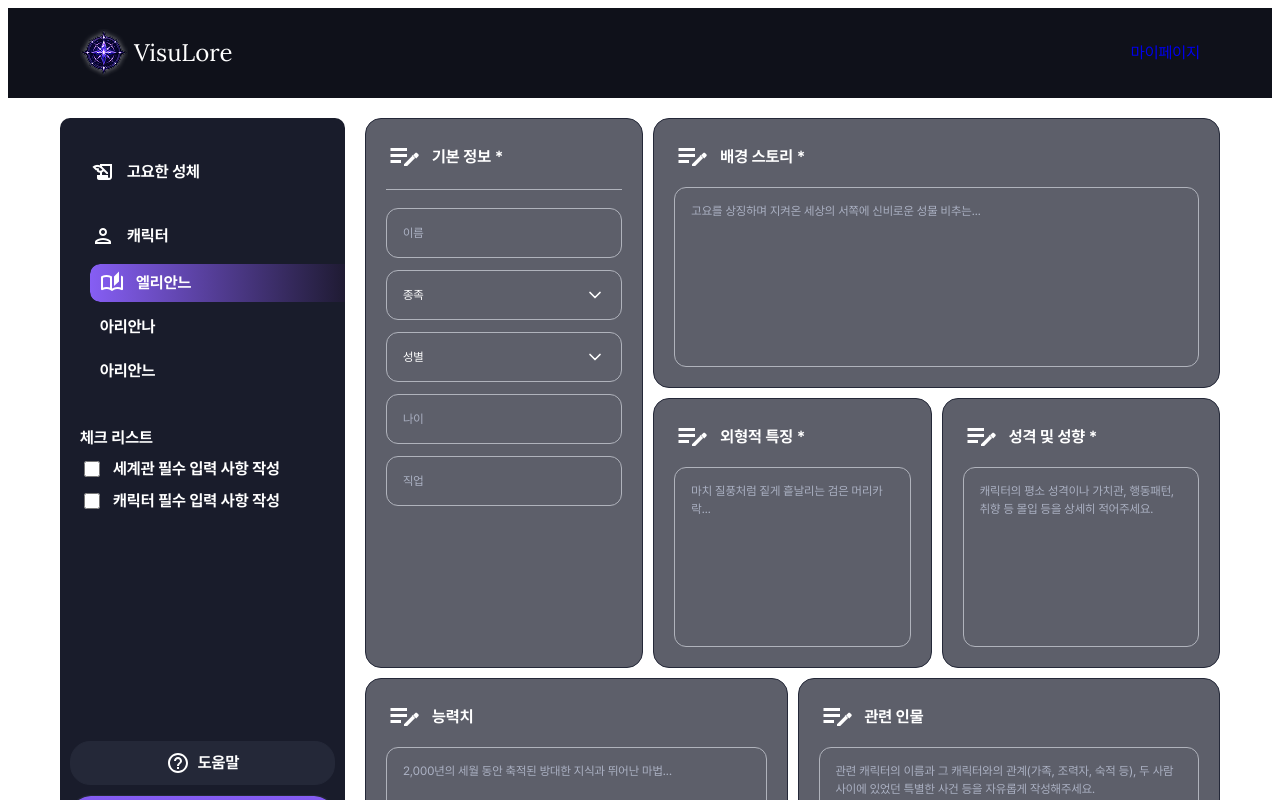
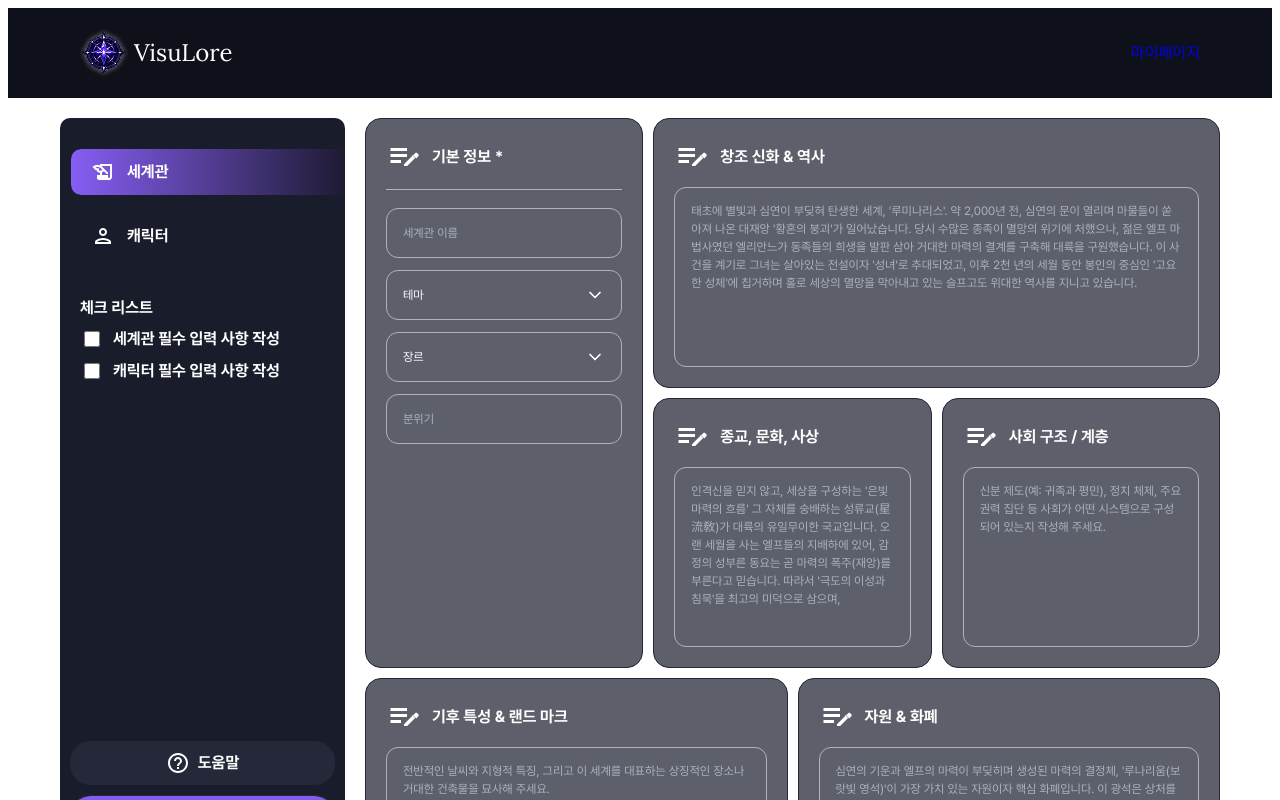
Before and after one commit to eodrn7021-cell/est_13_3st_project, a Next.js app: page /characters/create in a window 1280 px wide. Shown: the top 800 px of the page. Built offline with nearby package versions, Linux system fonts and the light colour scheme.

Commit message:
feat: implement character creation page with responsive sidebar and form components

```diff
--- a/app/characters/create/page.jsx
+++ b/app/characters/create/page.jsx
@@ -16,19 +16,23 @@ function HelpOutlineIcon() {
   );
 }
 
-export default function CreateCharacterPage() {
-  const [activeNav, setActiveNav] = useState("character");
-  const [isCharacterOpen, setIsCharacterOpen] = useState(true);
-  const [selectedCharacter, setSelectedCharacter] = useState("엘리안느");
+export default function CreateCharacterPage({ worldData, characterListData }) {
+  const worldTitle = worldData?.title || worldData?.name || "세계관";
+  const characterList =
+    characterListData && characterListData.length > 0
+      ? characterListData
+      : ["캐릭터"];
+
+  const [activeNav, setActiveNav] = useState("world");
+  const [isCharacterOpen, setIsCharacterOpen] = useState(false);
+  const [selectedCharacter, setSelectedCharacter] = useState(characterList[0]);
 
   const [isWorldCheckDone, setIsWorldCheckDone] = useState(false);
   const [isCharCheckDone, setIsCharCheckDone] = useState(false);
 
   const handleSubmit = (formData) => {
-    console.log("Character form submitted:", formData);
+    console.log("Form submitted:", formData);
   };
-
-  const characterList = ["엘리안느", "아리안나", "아리안느"];
 
   const handleSelectWorld = () => {
     setActiveNav("world");
@@ -40,8 +44,8 @@ export default function CreateCharacterPage() {
       const nextOpen = !prev;
       if (nextOpen) {
         setActiveNav("character");
-        if (!selectedCharacter) {
-          setSelectedCharacter("엘리안느");
+        if (!selectedCharacter && characterList.length > 0) {
+          setSelectedCharacter(characterList[0]);
         }
       }
       return nextOpen;
@@ -68,13 +72,13 @@ export default function CreateCharacterPage() {
             <span className="material-icons-outlined icon_24" style={{ display: "inline-flex", alignItems: "center" }}>
               history_edu
             </span>
-            <span className="kr_body_b">세계관</span>
+            <span className="kr_body_b">{worldTitle}</span>
           </button>
 
           <div>
             <button
               type="button"
-              className={`${createStyles.topTabButton} ${activeNav === "character" ? createStyles.active : ""}`}
+              className={createStyles.topTabButton}
               onClick={handleToggleCharacterAccordion}
             >
               <span className="material-icons-outlined icon_24" style={{ display: "inline-flex", alignItems: "center" }}>
@@ -123,7 +127,7 @@ export default function CreateCharacterPage() {
                 <span className="material-icons-outlined icon_24" style={{ display: "inline-flex", alignItems: "center" }}>
                   history_edu
                 </span>
-                <span className="kr_body_b">고요한 성체</span>
+                <span className="kr_body_b">{worldTitle}</span>
               </button>
 
               <div>
@@ -210,7 +214,11 @@ export default function CreateCharacterPage() {
         />
 
         <div style={{ flex: 1, minWidth: 0, height: "100%" }}>
-          <CharacterForm id="characterForm" onSubmit={handleSubmit} />
+          <CharacterForm
+            id="characterForm"
+            mode={activeNav === "world" ? "world" : "character"}
+            onSubmit={handleSubmit}
+          />
         </div>
       </main>
 
--- a/components/character/CharacterForm/CharacterForm.jsx
+++ b/components/character/CharacterForm/CharacterForm.jsx
@@ -8,6 +8,9 @@ import styles from "./CharacterForm.module.scss";
 
 const RACE_OPTIONS = ["인간", "엘프", "드워프", "수인", "마족"];
 const GENDER_OPTIONS = ["남성", "여성", "무성"];
+
+const THEME_OPTIONS = ["이세계", "아포칼립스", "스팀펑크", "학원물", "신화/무협", "스페이스 오페라"];
+const GENRE_OPTIONS = ["판타지", "SF", "로맨스 판타지", "무협", "현대/어반", "미스터리/스릴러"];
 
 function EditNoteIcon() {
   return (
@@ -24,6 +27,7 @@ function EditNoteIcon() {
 }
 
 export default function CharacterForm({
+  mode = "character",
   initialValues = {},
   onSubmit,
   onChange,
@@ -31,7 +35,7 @@ export default function CharacterForm({
   style,
 }) {
   const [activeSelect, setActiveSelect] = useState(null);
-  const [openCard, setOpenCard] = useState("backgroundStory");
+  const [openCard, setOpenCard] = useState("cardOne");
   const [isResponsive, setIsResponsive] = useState(false);
 
   useEffect(() => {
@@ -50,16 +54,28 @@ export default function CharacterForm({
   };
 
   const [formData, setFormData] = useState({
+    // 캐릭터 전용 필드 (Supabase DB 컬럼명)
     name: initialValues.name || "",
     race: initialValues.race || "",
     gender: initialValues.gender || "",
     age: initialValues.age || "",
-    job: initialValues.job || "",
-    backgroundStory: initialValues.backgroundStory || "",
+    job_role: initialValues.job_role || "",
+    background_story: initialValues.background_story || "",
     appearance: initialValues.appearance || "",
     personality: initialValues.personality || "",
     abilities: initialValues.abilities || "",
-    relatedCharacters: initialValues.relatedCharacters || "",
+    relationships: initialValues.relationships || "",
+
+    // 세계관 전용 필드 (Supabase DB 컬럼명)
+    title: initialValues.title || initialValues.name || "",
+    theme: initialValues.theme || "",
+    genre: initialValues.genre || "",
+    mood: initialValues.mood || "",
+    myth_history: initialValues.myth_history || "",
+    religion_culture: initialValues.religion_culture || "",
+    social_structure: initialValues.social_structure || "",
+    climate_landmarks: initialValues.climate_landmarks || "",
+    resource_currency: initialValues.resource_currency || "",
   });
 
   const handleChange = (field, value) => {
@@ -78,6 +94,7 @@ export default function CharacterForm({
   };
 
   const isBasicInfoOpen = !isResponsive || openCard === "basicInfo";
+  const isWorldMode = mode === "world";
 
   return (
     <form className={`${styles.formContainer} ${className}`.trim()} style={style} onSubmit={handleSubmit}>
@@ -91,13 +108,46 @@ export default function CharacterForm({
             <span className={styles.headerIcon}>
               <EditNoteIcon />
             </span>
-            <h3 className={`kr_body_b ${styles.headerTitle}`}>기본 정보 *</h3>
+            <h3 className={`kr_body_b ${styles.headerTitle}`}>
+              {isWorldMode ? "기본 정보 *" : "기본 정보 *"}
+            </h3>
           </div>
 
           {isBasicInfoOpen && (
             <>
               <div className={styles.divider} />
               <div className={styles.fieldList}>
+                {isWorldMode ? (
+                  <>
+                    <Input
+                      placeholder="세계관 이름"
+                      value={formData.title}
+                      onChange={(e) => handleChange("title", e.target.value)}
+                    />
+                    <Select
+                      fieldTitle="테마"
+                      options={THEME_OPTIONS}
+                      value={formData.theme}
+                      onChange={(val) => handleChange("theme", val)}
+                      isOpen={activeSelect === "theme"}
+                      onToggle={(nextState) => setActiveSelect(nextState ? "theme" : null)}
+                    />
+                    <Select
+                      fieldTitle="장르"
+                      options={GENRE_OPTIONS}
+                      value={formData.genre}
+                      onChange={(val) => handleChange("genre", val)}
+                      isOpen={activeSelect === "genre"}
+                      onToggle={(nextState) => setActiveSelect(nextState ? "genre" : null)}
+                    />
+                    <Input
+                      placeholder="분위기"
+                      value={formData.mood}
+                      onChange={(e) => handleChange("mood", e.target.value)}
+                    />
+                  </>
+                ) : (
+                  <>
                     <Input
                       placeholder="이름"
                       value={formData.name}
@@ -125,89 +175,111 @@ export default function CharacterForm({
                       onChange={(e) => handleChange("age", e.target.value)}
                     />
                     <Input
-                  placeholder="직업"
-                  value={formData.job}
-                  onChange={(e) => handleChange("job", e.target.value)}
+                      placeholder="직업 / 역할"
+                      value={formData.job_role}
+                      onChange={(e) => handleChange("job_role", e.target.value)}
                     />
+                  </>
+                )}
               </div>
             </>
           )}
         </div>
 
-        {/* 배경 스토리 * */}
+        {/* 카드 1: 배경 스토리 또는 창조 신화 & 역사 */}
         <div className={styles.backgroundStoryCard}>
           <Textarea
-            title="배경 스토리 *"
-            placeholder="고요를 상징하며 지켜온 세상의 서쪽에 신비로운 성물 비추는..."
-            value={formData.backgroundStory}
-            onChange={(e) => handleChange("backgroundStory", e.target.value)}
+            title={isWorldMode ? "창조 신화 & 역사" : "배경 스토리 *"}
+            placeholder={
+              isWorldMode
+                ? "태초에 별빛과 심연이 부딪혀 탄생한 세계, '루미나리스'. 약 2,000년 전, 심연의 문이 열리며 마물들이 쏟아져 나온 대재앙 '황혼의 붕괴'가 일어났습니다. 당시 수많은 종족이 멸망의 위기에 처했으나, 젊은 엘프 마법사였던 엘리안느가 동족들의 희생을 발판 삼아 거대한 마력의 결계를 구축해 대륙을 구원했습니다. 이 사건을 계기로 그녀는 살아있는 전설이자 '성녀'로 추대되었고, 이후 2천 년의 세월 동안 봉인의 중심인 '고요한 성체'에 칩거하며 홀로 세상의 멸망을 막아내고 있는 슬프고도 위대한 역사를 지니고 있습니다."
+                : "캐릭터가 살아온 삶의 궤적, 주요 사건, 현재 직면한 상황 등을 자세히 적어주세요."
+            }
+            value={isWorldMode ? formData.myth_history : formData.background_story}
+            onChange={(e) => handleChange(isWorldMode ? "myth_history" : "background_story", e.target.value)}
             containerStyle={{ height: "100%" }}
             inputStyle={{ flex: 1 }}
             collapsible={isResponsive}
-            isOpen={!isResponsive || openCard === "backgroundStory"}
-            onToggle={() => toggleCard("backgroundStory")}
+            isOpen={!isResponsive || openCard === "cardOne"}
+            onToggle={() => toggleCard("cardOne")}
           />
         </div>
 
-        {/* 외형적 특징 * */}
+        {/* 카드 2: 외형적 특징 또는 종교, 문화, 사상 */}
         <div className={styles.appearanceCard}>
           <Textarea
-            title="외형적 특징 *"
-            placeholder="마치 질풍처럼 짙게 흩날리는 검은 머리카락..."
-            value={formData.appearance}
-            onChange={(e) => handleChange("appearance", e.target.value)}
+            title={isWorldMode ? "종교, 문화, 사상" : "외형적 특징 *"}
+            placeholder={
+              isWorldMode
+                ? "인격신을 믿지 않고, 세상을 구성하는 '은빛 마력의 흐름' 그 자체를 숭배하는 성류교(星流敎)가 대륙의 유일무이한 국교입니다. 오랜 세월을 사는 엘프들의 지배하에 있어, 감정의 성부른 동요는 곧 마력의 폭주(재앙)를 부른다고 믿습니다. 따라서 '극도의 이성과 침묵'을 최고의 미덕으로 삼으며,"
+                : "키, 체형, 머리색, 눈동자 색, 흉터나 점, 즐겨 입는 옷차림 등 눈에 띄는 특징을 묘사해 주세요."
+            }
+            value={isWorldMode ? formData.religion_culture : formData.appearance}
+            onChange={(e) => handleChange(isWorldMode ? "religion_culture" : "appearance", e.target.value)}
             containerStyle={{ height: "100%" }}
             inputStyle={{ flex: 1 }}
             collapsible={isResponsive}
-            isOpen={!isResponsive || openCard === "appearance"}
-            onToggle={() => toggleCard("appearance")}
+            isOpen={!isResponsive || openCard === "cardTwo"}
+            onToggle={() => toggleCard("cardTwo")}
           />
         </div>
 
-        {/* 성격 및 성향 * */}
+        {/* 카드 3: 성격 및 성향 또는 사회 구조 / 계층 */}
         <div className={styles.personalityCard}>
           <Textarea
-            title="성격 및 성향 *"
-            placeholder="캐릭터의 평소 성격이나 가치관, 행동패턴, 취향 등 몰입 등을 상세히 적어주세요."
-            value={formData.personality}
-            onChange={(e) => handleChange("personality", e.target.value)}
+            title={isWorldMode ? "사회 구조 / 계층" : "성격 및 성향 *"}
+            placeholder={
+              isWorldMode
+                ? "신분 제도(예: 귀족과 평민), 정치 체제, 주요 권력 집단 등 사회가 어떤 시스템으로 구성되어 있는지 작성해 주세요."
+                : "캐릭터의 평소 성격이나 가치관, 행동패턴, 취향 등 몰입 등을 상세히 적어주세요."
+            }
+            value={isWorldMode ? formData.social_structure : formData.personality}
+            onChange={(e) => handleChange(isWorldMode ? "social_structure" : "personality", e.target.value)}
             containerStyle={{ height: "100%" }}
             inputStyle={{ flex: 1 }}
             collapsible={isResponsive}
-            isOpen={!isResponsive || openCard === "personality"}
-            onToggle={() => toggleCard("personality")}
+            isOpen={!isResponsive || openCard === "cardThree"}
+            onToggle={() => toggleCard("cardThree")}
           />
         </div>
       </div>
 
       <div className={styles.sectionTwo}>
-        {/* 능력치 */}
+        {/* 카드 4: 능력치 또는 기후 특성 & 랜드 마크 */}
         <div className={styles.abilitiesCard}>
           <Textarea
-            title="능력치"
-            placeholder="2,000년의 세월 동안 축적된 방대한 지식과 뛰어난 마법..."
-            value={formData.abilities}
-            onChange={(e) => handleChange("abilities", e.target.value)}
+            title={isWorldMode ? "기후 특성 & 랜드 마크" : "능력치"}
+            placeholder={
+              isWorldMode
+                ? "전반적인 날씨와 지형적 특징, 그리고 이 세계를 대표하는 상징적인 장소나 거대한 건축물을 묘사해 주세요."
+                : "다룰 수 있는 무기, 고유한 마법 능력, 뛰어난 지능 등 캐릭터의 특별한 전투적/비전투적 능력을 적어주세요."
+            }
+            value={isWorldMode ? formData.climate_landmarks : formData.abilities}
+            onChange={(e) => handleChange(isWorldMode ? "climate_landmarks" : "abilities", e.target.value)}
             containerStyle={{ height: "100%" }}
             inputStyle={{ flex: 1 }}
             collapsible={isResponsive}
-            isOpen={!isResponsive || openCard === "abilities"}
-            onToggle={() => toggleCard("abilities")}
+            isOpen={!isResponsive || openCard === "cardFour"}
+            onToggle={() => toggleCard("cardFour")}
           />
         </div>
 
-        {/* 관련 인물 */}
+        {/* 카드 5: 관련 인물 또는 자원 & 화폐 */}
         <div className={styles.relatedCharactersCard}>
           <Textarea
-            title="관련 인물"
-            placeholder="관련 캐릭터의 이름과 그 캐릭터와의 관계(가족, 조력자, 숙적 등), 두 사람 사이에 있었던 특별한 사건 등을 자유롭게 작성해주세요."
-            value={formData.relatedCharacters}
-            onChange={(e) => handleChange("relatedCharacters", e.target.value)}
+            title={isWorldMode ? "자원 & 화폐" : "관련 인물"}
+            placeholder={
+              isWorldMode
+                ? "심연의 기운과 엘프의 마력이 부딪히며 생성된 마력의 결정체, '루나리움(보랏빛 영석)'이 가장 가치 있는 자원이자 핵심 화폐입니다. 이 광석은 상처를 치유하거나 강력한 마법을 증폭시키는 매개체로 사용되며, 순도가 높고 짙은 보랏빛을 띌수록 가치가 천정부지로 솟습니다. 하층민들은 철이나 구리 동전을 사용한다."
+                : "가족, 친구, 라이벌, 스승 등 주변 인물들과의 관계와 짧은 서사를 적어주세요."
+            }
+            value={isWorldMode ? formData.resource_currency : formData.relationships}
+            onChange={(e) => handleChange(isWorldMode ? "resource_currency" : "relationships", e.target.value)}
             containerStyle={{ height: "100%" }}
             inputStyle={{ flex: 1 }}
             collapsible={isResponsive}
-            isOpen={!isResponsive || openCard === "relatedCharacters"}
-            onToggle={() => toggleCard("relatedCharacters")}
+            isOpen={!isResponsive || openCard === "cardFive"}
+            onToggle={() => toggleCard("cardFive")}
           />
         </div>
       </div>
```
Also changed, not shown: app/characters/create/create.module.scss (+4 -3 lines). Lines whose indentation alone changed are shown as unchanged.
